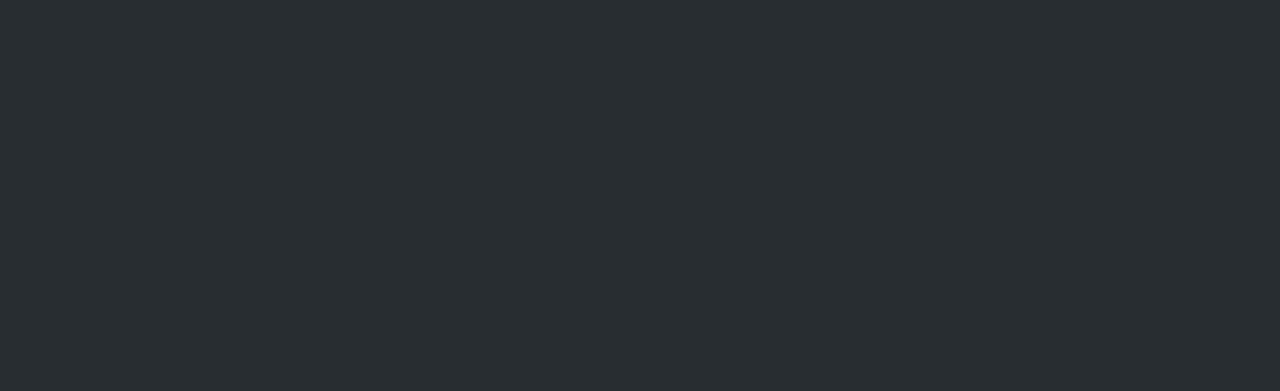
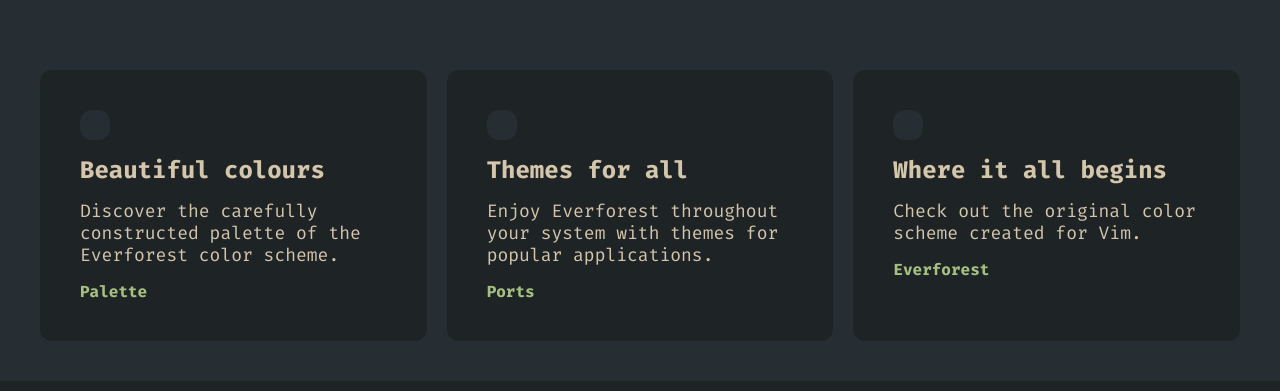
Before and after one commit to SirEthanator/Everforest-Web, a Next.js app: page / in a window 1280 px wide. Shown: the part 850-1241 px from the top of the page. Before the commit the page ends 800 px from the top, so only its background shows below. Built offline with nearby package versions, Linux system fonts and the light colour scheme; a web font is replaced by a local one.

Commit message:
Cards: Initial commit

```diff
--- a/app/page.tsx
+++ b/app/page.tsx
@@ -1,6 +1,7 @@
 import React from 'react';
 import Image from 'next/image';
 import Navbar from '@/components/Navbar';
+import Card from '@/components/Card'
 import Footer from '@/components/Footer';
 import '@/styles/home.css'
 
@@ -21,6 +22,30 @@ export default function Page() {
                  className='homeImage'/>
         </div>
       </div>
+      <div className='homeCards'>
+        <Card
+          icon='nf-md-palette_swatch_variant'
+          title='Beautiful colours'
+          desc='Discover the carefully constructed palette of the Everforest color scheme.'
+          link='/palette'
+          linkText='Palette'
+        />
+        <Card
+          icon='nf-fa-cube'
+          title='Themes for all'
+          desc='Enjoy Everforest throughout your system with themes for popular applications.'
+          link='/ports'
+          linkText='Ports'
+        />
+        <Card
+          icon='nf-fa-tree'
+          title='Where it all begins'
+          desc='Check out the original color scheme created for Vim.'
+          link='https://github.com/sainnhe/everforest'
+          linkText='Everforest'
+          newTab
+        />
+      </div>
 
       <Footer />
     </body>
--- /dev/null
+++ b/components/Card.tsx
@@ -0,0 +1,23 @@
+import React from "react";
+import Link from "next/link";
+
+export default function Card({ icon, title, desc, link, linkText, newTab=false }) {
+
+  let linkTarget = '_self'
+  let linkIcon = 'nf-fa-arrow_right'
+  if (newTab) {
+    linkTarget = '_blank'
+    linkIcon = 'nf-fa-external_link'
+  }
+
+  return (
+    <Link href={link} target={linkTarget} className="cardWrapper">
+      <div className="card">
+        <i className={`nf ${icon} cardIcon`}></i>
+        <h2 className='cardTitle'>{title}</h2>
+        <p className="cardDesc">{desc}</p>
+        <p className="cardLink">{linkText} <i className={`nf ${linkIcon}`}></i></p>
+      </div>
+    </Link>
+  )
+}
--- a/styles/global.css
+++ b/styles/global.css
@@ -4,6 +4,7 @@
 
 :root {
   --max-width: 1800px;
+  --nav-height: 70px;
 
   --fg: #D3C6AA;
   --red: #E67E80;
@@ -112,3 +113,71 @@ body {
   margin: 48px;  /* Result of height - font_size / 2 */
   transition: ease 0.2s;
 }
+
+/* ==== Cards ==== */
+
+.cardWrapper {
+  display: flex;
+  align-items: stretch;
+  justify-content: stretch;
+  text-decoration: none;
+  flex-grow: 1;
+  flex-basis: 0;
+}
+
+.card {
+  display: flex;
+  flex-direction: column;
+  align-items: flex-start;
+  justify-content: flex-start;
+  border-radius: 12px;
+  background-color: var(--bg_dim);
+  padding: 40px;
+  transition: 0.2s ease;
+}
+
+.card:hover {
+  background-color: var(--bg_green)
+}
+
+.cardIcon {
+  font-size: 30px;
+  color: var(--fg);
+  background-color: var(--bg0);
+  border-radius: 12px;
+  padding: 15px;
+  transition: 0.2s ease;
+}
+
+.card:hover .cardIcon {
+  background-color: var(--bg1)
+}
+
+.cardTitle, .cardDesc {
+  color: var(--fg);
+  font-family: var(--font-fira-mono);
+}
+
+.cardTitle {
+  font-size: 24px;
+  font-weight: bold;
+  margin: 16px 0;
+}
+
+.cardDesc {
+  font-size: 18px;
+  font-weight: normal;
+  margin: 0 0 16px 0;
+}
+
+.cardLink {
+  font-family: var(--font-fira-mono);
+  font-size: 16px;
+  font-weight: bold;
+  color: var(--green);
+  margin: 0;
+}
+
+.cardLink:hover {
+  text-decoration: underline;
+}
--- a/styles/home.css
+++ b/styles/home.css
@@ -1,9 +1,9 @@
 .homeContent {
-  flex-grow: 1;
   align-self: center;
   justify-content: space-between;
   display: flex;
   width: calc(100% - 40px * 2);  /* 40px margin on either side since margin property doesn't work */
+  height: calc(100dvh - var(--nav-height));
   max-width: var(--max-width);
   margin: 40px 0;
 }
@@ -27,6 +27,7 @@
 
 .homeDesc {
   font-family: var(--font-fira-mono);
+  font-weight: normal;
   font-size: 20px;
   font-weight: normal;
 }
@@ -40,3 +41,14 @@
 .homeImage {
   object-fit: contain;  /* Retain aspect ratio */
 }
+
+.homeCards {
+  display: flex;
+  gap: 20px;
+  align-self: center;
+  align-items: stretch;
+  justify-content: stretch;
+  width: calc(100% - 40px * 2);  /* 40px margin on either side since margin property doesn't work */
+  max-width: var(--max-width);
+  margin: 40px 0;
+}
--- a/styles/navbar.css
+++ b/styles/navbar.css
@@ -3,7 +3,7 @@
   flex-shrink: 0;
   align-items: stretch;
   background-color: var(--bg_dim);
-  height: 70px;
+  height: var(--nav-height);
   transition: ease 0.2s;
 }
 
```
